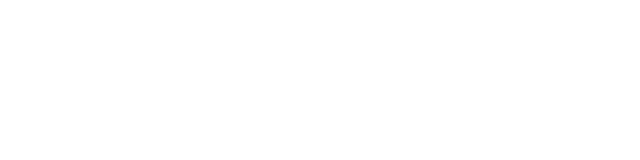
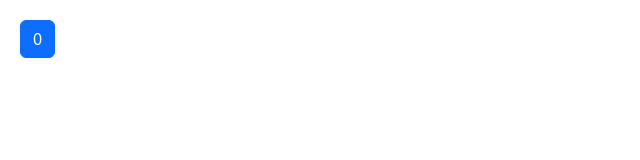
Before and after one commit to davipythonweb/origamid_react__, a React (Vite) app in the folder class_616/: page / in a window 1280 px wide. Shown: the top 160 px of the page, without its empty margins (0-640 px from the left). Built offline with nearby package versions, Linux system fonts and the light colour scheme.

Commit message:
create exemplo - aula 616

```diff
--- a/class_616/index.html
+++ b/class_616/index.html
@@ -11,6 +11,11 @@
     <title>Vite + React</title>
   </head>
   <body>
+    <style>
+      body{
+        margin: 20px;
+      }
+    </style>
     <div id="root"></div>
     <script type="module" src="/src/main.jsx"></script>
   </body>
--- a/class_616/src/App.jsx
+++ b/class_616/src/App.jsx
@@ -2,8 +2,13 @@
 import viteLogo from '/vite.svg'
 
 function App() {
+  const [contar, setContar] = React.useState(0)
 
-  return
+  React.useEffect( () => {
+    console.info('Executou')
+  })
+
+  return <button className='btn btn-primary ' onClick={() => setContar(contar + 1)}>{contar}</button>
 }
 
 
```
